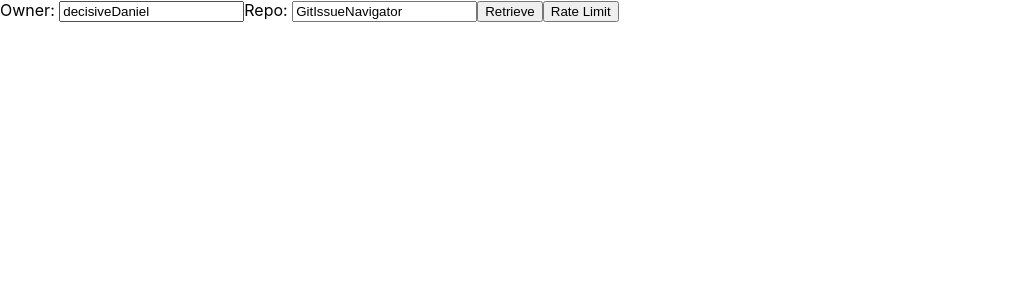
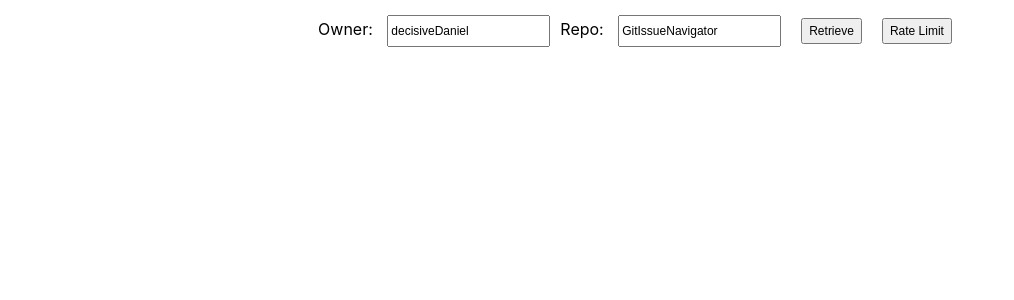
Before and after one commit to decisivedaniel/GitIssueNavigator, a React (Create React App) app: page / in a window 1280 px wide. Shown: the top 300 px of the page, without its empty margins (0-1014 px from the left). Built offline with nearby package versions, Linux system fonts and the light colour scheme.

Commit message:
Add style to issueform

```diff
--- /dev/null
+++ b/src/InfoRetrival/IssueForm.css
@@ -0,0 +1,11 @@
+.IssueForm{
+    padding: 5px;
+    margin: auto;
+    width: fit-content;
+}
+
+.IssueForm input {
+    margin:10px;
+    height: calc(10px + 2vmin);
+    font-size: calc(4px + 1vmin);
+}
--- a/src/InfoRetrival/IssueForm.tsx
+++ b/src/InfoRetrival/IssueForm.tsx
@@ -1,5 +1,6 @@
 import React from 'react';
 import { getIssuesFromAPI, issuesResponse, getRateLimit } from './gitService';
+import './IssueForm.css'
 
 type State = {
     owner: string;
@@ -31,7 +32,7 @@ export class IssueForm extends React.Component<  IssueFormProps , State> {
     }
     render() {
         return (
-            <div>
+            <div className='IssueForm' >
                 <label>
                     Owner: <input type="text" name="owner" value={this.state.owner} onChange={this.onOwnerChange} />
                 </label>
```
